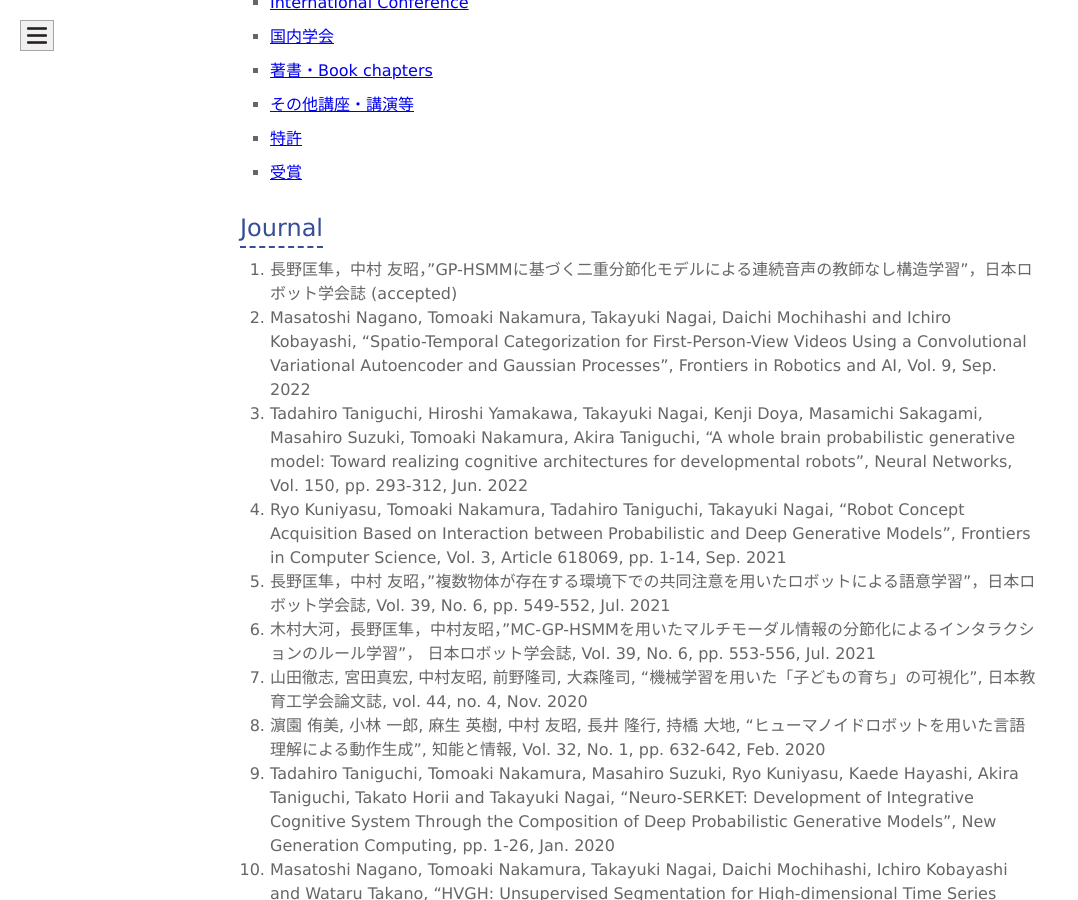
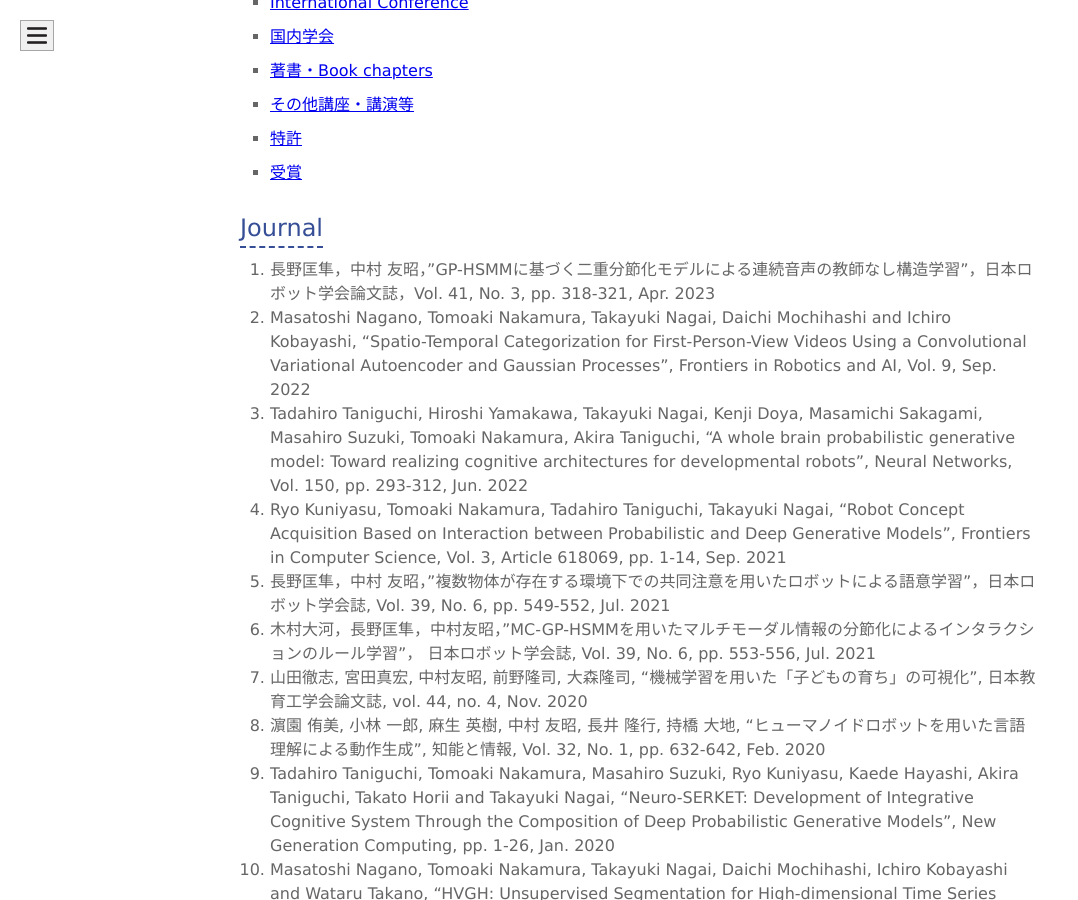
Before and after one commit to naka-lab/naka-lab.github.io, a Jekyll site: the page built from subpages/pub.md, in a window 1280 px wide and 900 px high, scrolled down 761 px. Shown: the whole window, without its empty margins (0-1078 px from the left). Built offline with Jekyll 4.4.1, drawn with Linux system fonts in a browser that asks for light colours.

Commit message:
Update pub.md

```diff
--- a/subpages/pub.md
+++ b/subpages/pub.md
@@ -17,7 +17,7 @@ layout: default
 
 
 ## Journal
-1. 長野匡隼，中村 友昭，"GP-HSMMに基づく二重分節化モデルによる連続音声の教師なし構造学習"，日本ロボット学会誌 (accepted)
+1. 長野匡隼，中村 友昭，"GP-HSMMに基づく二重分節化モデルによる連続音声の教師なし構造学習"，日本ロボット学会論文誌，Vol. 41, No. 3, pp. 318-321, Apr. 2023
 2. Masatoshi Nagano, Tomoaki Nakamura, Takayuki Nagai, Daichi Mochihashi and Ichiro Kobayashi, "Spatio-Temporal Categorization for First-Person-View Videos Using a Convolutional Variational Autoencoder and Gaussian Processes", Frontiers in Robotics and AI, Vol. 9, Sep. 2022
 3. Tadahiro Taniguchi, Hiroshi Yamakawa, Takayuki Nagai, Kenji Doya, Masamichi Sakagami, Masahiro Suzuki, Tomoaki Nakamura, Akira Taniguchi, "A whole brain probabilistic generative model: Toward realizing cognitive architectures for developmental robots", Neural Networks, Vol. 150, pp. 293-312, Jun. 2022
 4. Ryo Kuniyasu, Tomoaki Nakamura, Tadahiro Taniguchi, Takayuki Nagai, "Robot Concept Acquisition Based on Interaction between Probabilistic and Deep Generative Models", Frontiers in Computer Science, Vol. 3, Article 618069, pp. 1-14, Sep. 2021
```
